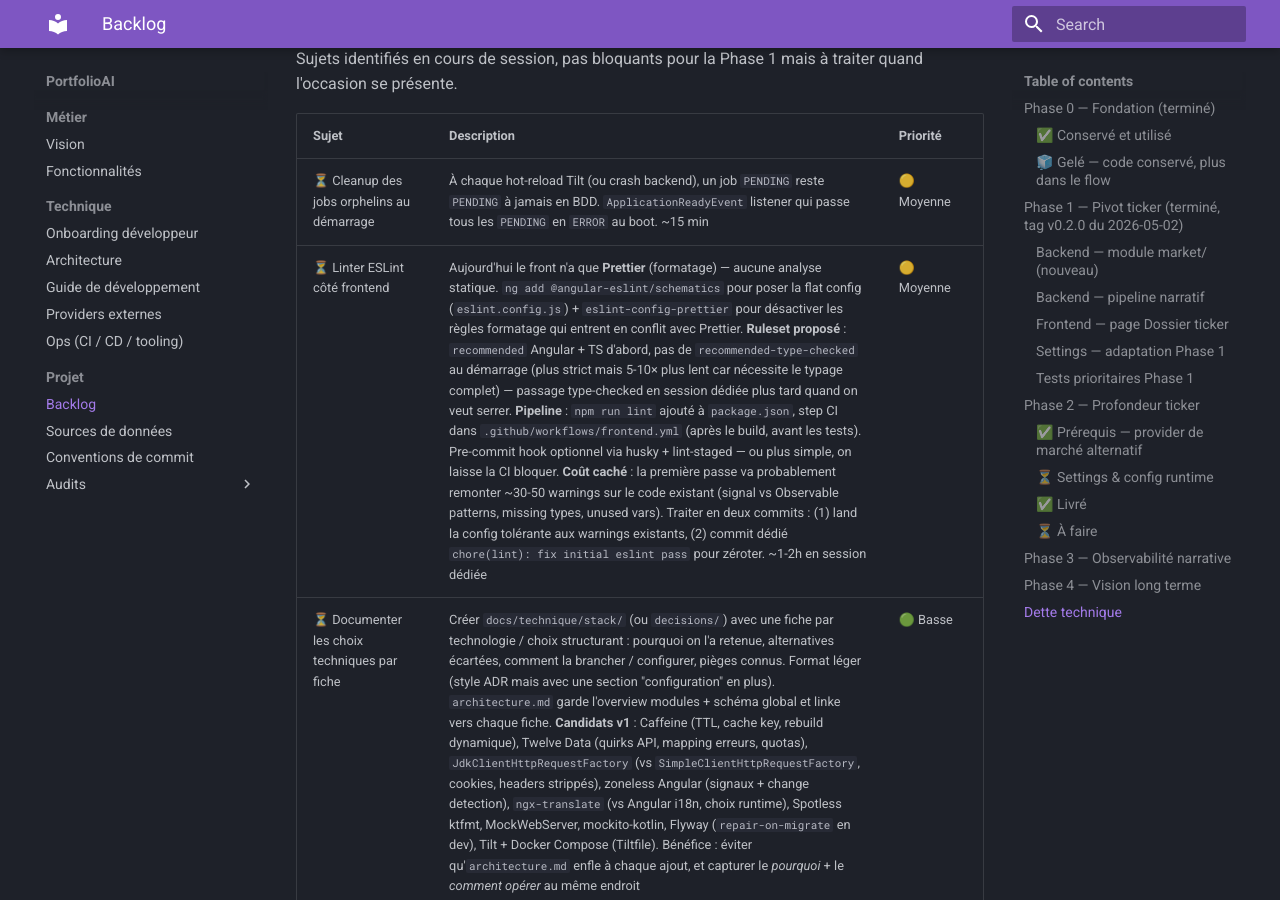
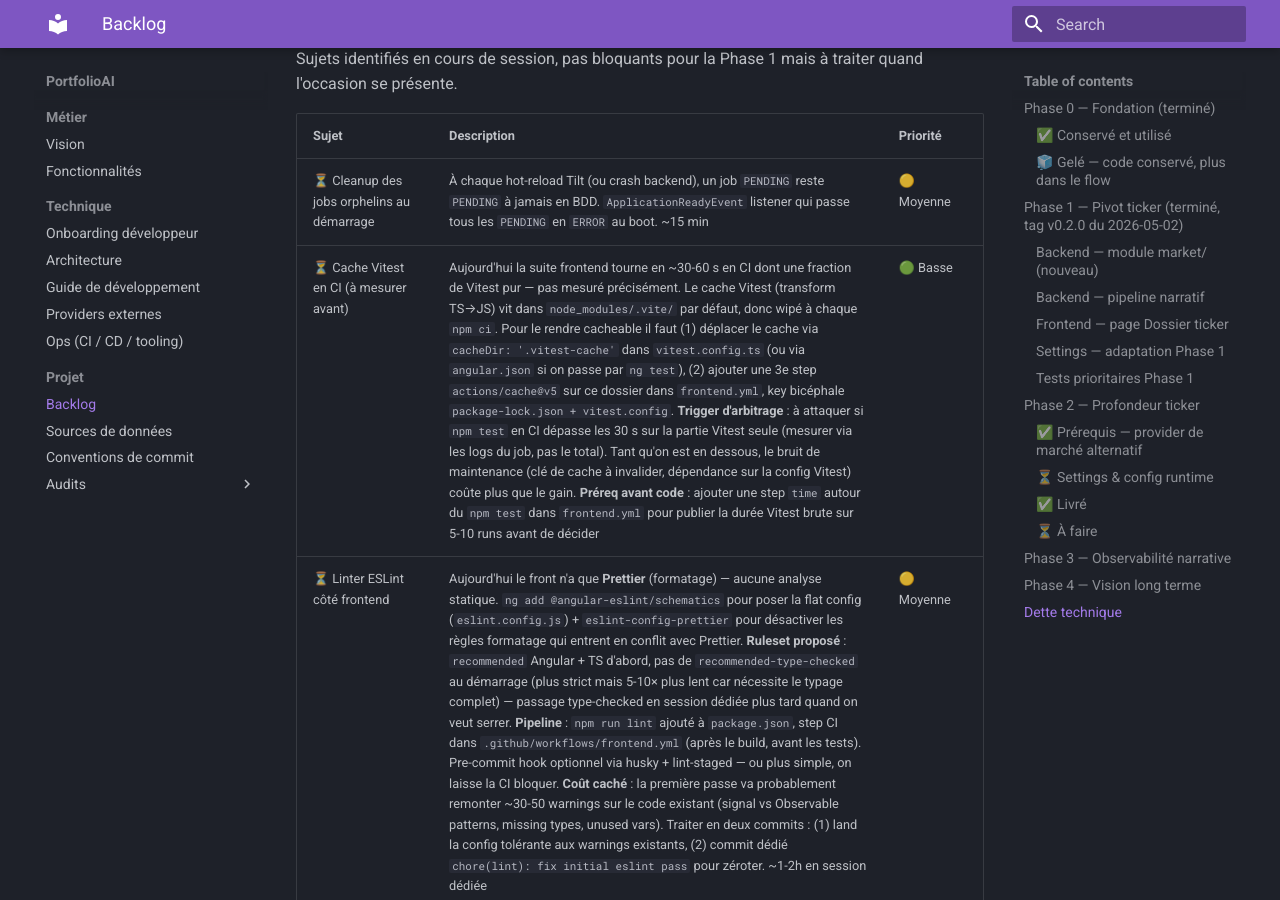
Before and after one commit to jv3n/trade, an MkDocs documentation site: the page built from docs/projet/backlog.md, in a window 1280 px wide and 900 px high, scrolled down 10224 px. Built offline with MkDocs 1.6.1 and Material for MkDocs 9.7.7, drawn with Linux system fonts in a browser that asks for light colours.

Commit message:
docs: backlog update

```diff
--- a/docs/projet/backlog.md
+++ b/docs/projet/backlog.md
@@ -156,6 +156,7 @@ Sujets identifiés en cours de session, pas bloquants pour la Phase 1 mais à tr
 | Sujet | Description | Priorité |
 |-------|-------------|----------|
 | ⏳ Cleanup des jobs orphelins au démarrage | À chaque hot-reload Tilt (ou crash backend), un job `PENDING` reste `PENDING` à jamais en BDD. `ApplicationReadyEvent` listener qui passe tous les `PENDING` en `ERROR` au boot. ~15 min | 🟡 Moyenne |
+| ⏳ Cache Vitest en CI (à mesurer avant) | Aujourd'hui la suite frontend tourne en ~30-60 s en CI dont une fraction de Vitest pur — pas mesuré précisément. Le cache Vitest (transform TS→JS) vit dans `node_modules/.vite/` par défaut, donc wipé à chaque `npm ci`. Pour le rendre cacheable il faut (1) déplacer le cache via `cacheDir: '.vitest-cache'` dans `vitest.config.ts` (ou via `angular.json` si on passe par `ng test`), (2) ajouter une 3e step `actions/cache@v5` sur ce dossier dans `frontend.yml`, key bicéphale `package-lock.json + vitest.config`. **Trigger d'arbitrage** : à attaquer si `npm test` en CI dépasse les 30 s sur la partie Vitest seule (mesurer via les logs du job, pas le total). Tant qu'on est en dessous, le bruit de maintenance (clé de cache à invalider, dépendance sur la config Vitest) coûte plus que le gain. **Préreq avant code** : ajouter une step `time` autour du `npm test` dans `frontend.yml` pour publier la durée Vitest brute sur 5-10 runs avant de décider | 🟢 Basse |
 | ⏳ Linter ESLint côté frontend | Aujourd'hui le front n'a que **Prettier** (formatage) — aucune analyse statique. `ng add @angular-eslint/schematics` pour poser la flat config (`eslint.config.js`) + `eslint-config-prettier` pour désactiver les règles formatage qui entrent en conflit avec Prettier. **Ruleset proposé** : `recommended` Angular + TS d'abord, pas de `recommended-type-checked` au démarrage (plus strict mais 5-10× plus lent car nécessite le typage complet) — passage type-checked en session dédiée plus tard quand on veut serrer. **Pipeline** : `npm run lint` ajouté à `package.json`, step CI dans `.github/workflows/frontend.yml` (après le build, avant les tests). Pre-commit hook optionnel via husky + lint-staged — ou plus simple, on laisse la CI bloquer. **Coût caché** : la première passe va probablement remonter ~30-50 warnings sur le code existant (signal vs Observable patterns, missing types, unused vars). Traiter en deux commits : (1) land la config tolérante aux warnings existants, (2) commit dédié `chore(lint): fix initial eslint pass` pour zéroter. ~1-2h en session dédiée | 🟡 Moyenne |
 | ⏳ Documenter les choix techniques par fiche | Créer `docs/technique/stack/` (ou `decisions/`) avec une fiche par technologie / choix structurant : pourquoi on l'a retenue, alternatives écartées, comment la brancher / configurer, pièges connus. Format léger (style ADR mais avec une section "configuration" en plus). `architecture.md` garde l'overview modules + schéma global et linke vers chaque fiche. **Candidats v1** : Caffeine (TTL, cache key, rebuild dynamique), Twelve Data (quirks API, mapping erreurs, quotas), `JdkClientHttpRequestFactory` (vs `SimpleClientHttpRequestFactory`, cookies, headers strippés), zoneless Angular (signaux + change detection), `ngx-translate` (vs Angular i18n, choix runtime), Spotless ktfmt, MockWebServer, mockito-kotlin, Flyway (`repair-on-migrate` en dev), Tilt + Docker Compose (Tiltfile). Bénéfice : éviter qu'`architecture.md` enfle à chaque ajout, et capturer le *pourquoi* + le *comment opérer* au même endroit | 🟢 Basse |
 | ✅ Provider de marché alternatif (Twelve Data) | Implémenté en prérequis Phase 2 — voir section dédiée plus haut. `TwelveDataClient` actif via `market.provider: twelvedata`, clé via `TWELVEDATA_API_KEY` | 🔴 Critique |
```
